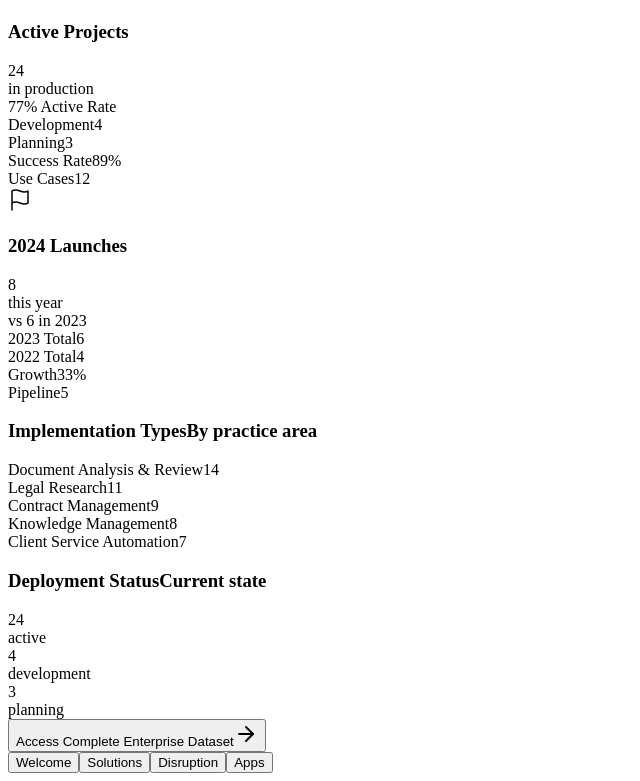
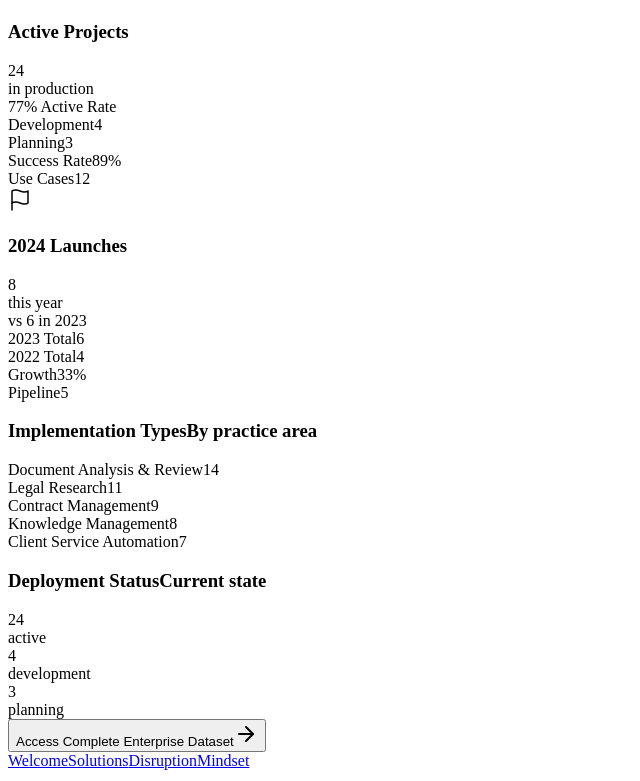
Before and after one commit to TheJohny71/ai-innovation-lab, a Next.js app: page /ai-innovation-lab/disruption in a window 1280 px wide. Shown: the part 2220-3001 px from the top of the page, without its empty margins (0-640 px from the left). Built offline with nearby package versions, Linux system fonts and the light colour scheme.

Commit message:
Update page.tsx

```diff
--- a/src/app/disruption/page.tsx
+++ b/src/app/disruption/page.tsx
@@ -4,6 +4,7 @@ import React, { useState, useEffect, useMemo, useCallback } from 'react';
 import { Zap, Globe, Clock, Layers, Flag, ArrowRight, Scale, Star } from 'lucide-react';
 import type { LucideIcon } from 'lucide-react';
 import { debounce } from 'lodash';
+import Link from 'next/link';
 
 interface MousePosition {
   x: number;
@@ -286,7 +287,6 @@ function DisruptionPage() {
             <MetricCard key={index} {...card} />
           ))}
         </div>
-
         <div className={`grid grid-cols-1 lg:grid-cols-2 gap-8 mb-8 transition-opacity duration-1000 delay-400 ${isLoaded ? 'opacity-100' : 'opacity-0'}`}>
           <div className="bg-gray-900/40 rounded-xl p-8 border border-blue-400/10 backdrop-blur-sm">
             <h3 className="text-2xl font-medium text-white mb-8 flex items-center justify-between">
@@ -336,18 +336,30 @@ function DisruptionPage() {
 
         <div className={`flex flex-col items-center gap-12 transition-opacity duration-1000 delay-500 ${isLoaded ? 'opacity-100' : 'opacity-0'}`}>
           <div className="flex justify-center gap-20">
-            <button onClick={() => window.location.href = '/welcomepage'} className="px-5 py-2 text-gray-500 hover:text-gray-300 rounded-lg transition-colors">
+            <Link
+              href="/"
+              className="px-5 py-2 text-gray-500 hover:text-gray-300 rounded-lg transition-colors"
+            >
               Welcome
-            </button>
-            <button onClick={() => window.location.href = '/solutions'} className="px-5 py-2 text-gray-500 hover:text-gray-300 rounded-lg transition-colors">
+            </Link>
+            <Link
+              href="/solutions"
+              className="px-5 py-2 text-gray-500 hover:text-gray-300 rounded-lg transition-colors"
+            >
               Solutions
-            </button>
-            <button className="px-5 py-2 text-white bg-purple-900/60 rounded-lg">
+            </Link>
+            <Link
+              href="/disruption"
+              className="px-5 py-2 text-white bg-purple-900/60 rounded-lg"
+            >
               Disruption
-            </button>
-            <button onClick={() => window.location.href = '/apps'} className="px-5 py-2 text-gray-500 hover:text-gray-300 rounded-lg transition-colors">
-              Apps
-            </button>
+            </Link>
+            <Link
+              href="/mindset"
+              className="px-5 py-2 text-gray-500 hover:text-gray-300 rounded-lg transition-colors"
+            >
+              Mindset
+            </Link>
           </div>
         </div>
       </div>
```
